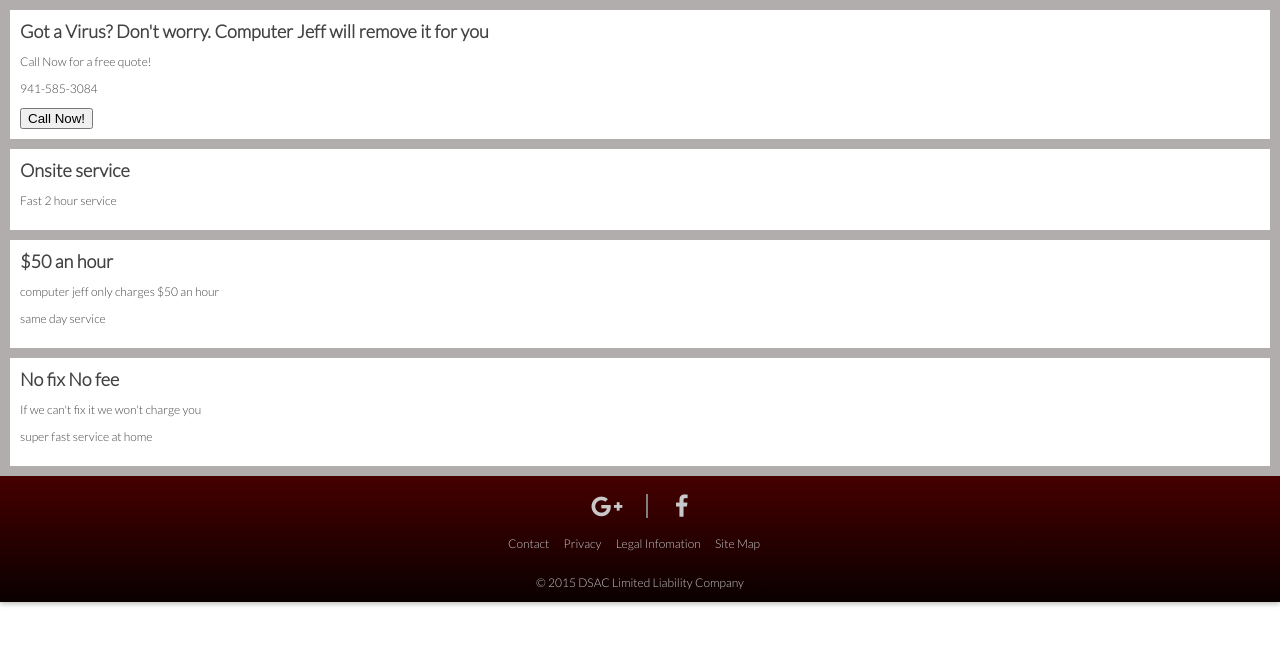
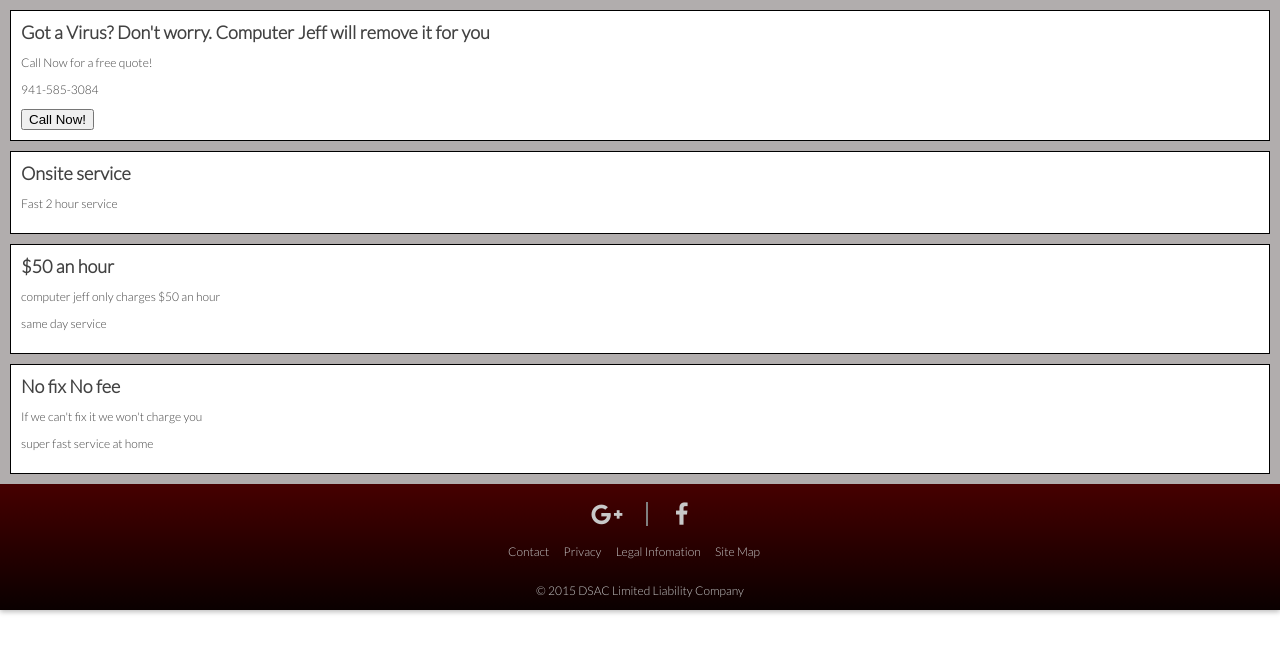
Before and after one commit to jreiher2003/computer-jeff, a Flask app: page / in a window 1280 px wide. Shown: the part 67-720 px from the top of the page. Run offline with Flask 2, Linux system fonts and the light colour scheme; some libraries are stand-ins or nearby versions.

Commit message:
add border styles to front boxes

```diff
--- a/jeff/static/css/styles.css
+++ b/jeff/static/css/styles.css
@@ -275,6 +275,7 @@ footer {
 /*###################*/
 .home-page {
   width: 100%;
+  border: 1px solid black;
   /*height: 475px;*/
   /*background-color: white;*/
   margin: 10px 10px 0 10px;
```
